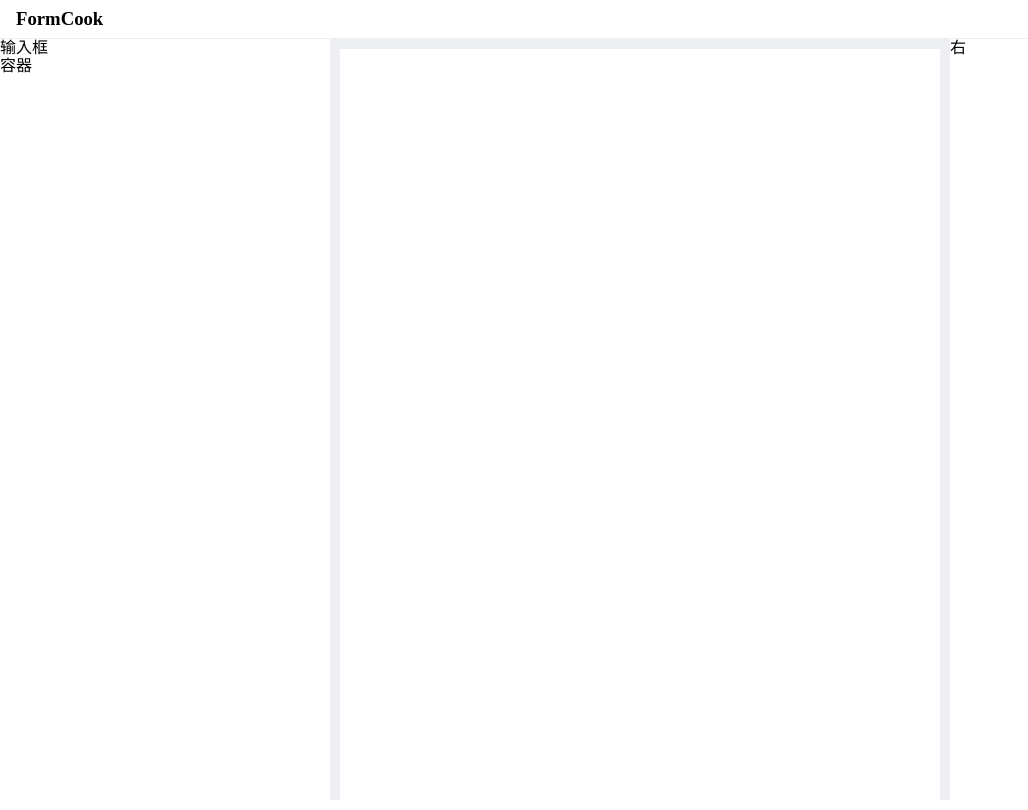
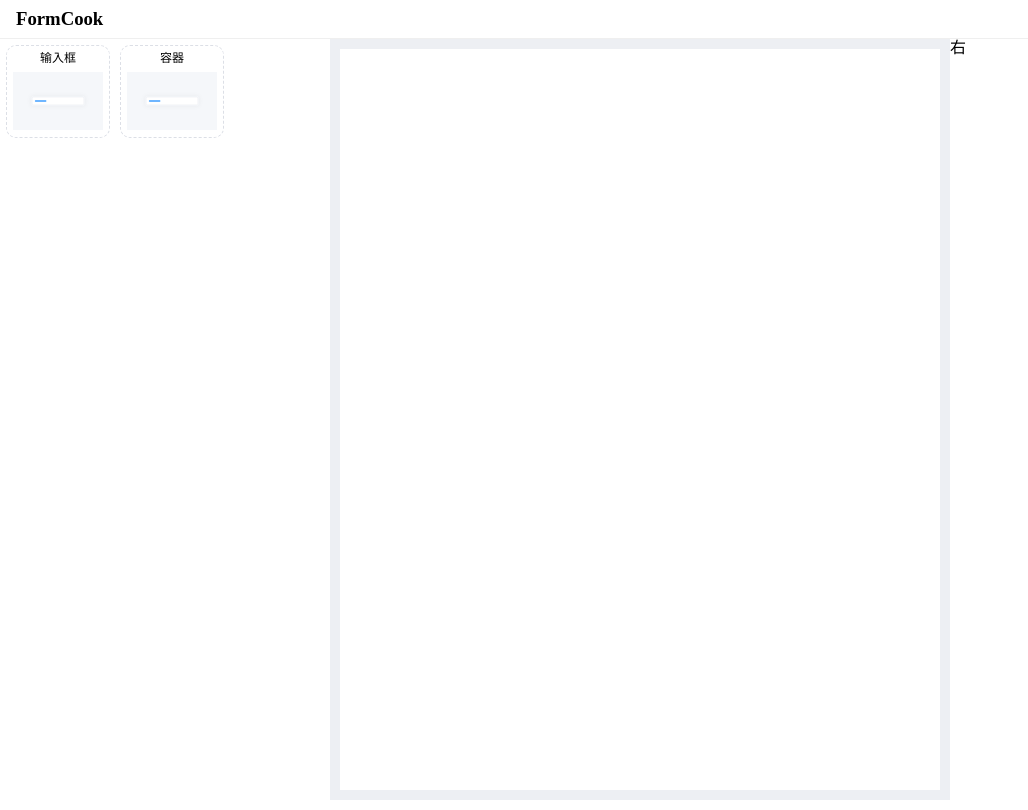
Before and after one commit to is-zhou/form-cook, a Vue app: page / in a window 1280 px wide. Shown: the whole page, without its empty margins (0-1028 px from the left). Built offline with nearby package versions, Linux system fonts and the light colour scheme; the HTML template or start-up script is replaced by a standard one.

Commit message:
style: materials list

```diff
--- a/components.d.ts
+++ b/components.d.ts
@@ -8,6 +8,7 @@ export {}
 /* prettier-ignore */
 declare module 'vue' {
   export interface GlobalComponents {
+    IconInput: typeof import('./src/components/icon/IconInput.vue')['default']
     LeftArea: typeof import('./src/views/cook/components/LeftArea.vue')['default']
     MiddleArea: typeof import('./src/views/cook/components/MiddleArea.vue')['default']
     RightArea: typeof import('./src/views/cook/components/RightArea.vue')['default']
--- /dev/null
+++ b/src/assets/base.css
@@ -0,0 +1,8 @@
+* {
+  box-sizing: border-box;
+}
+.custom_svg {
+  width: 90px;
+  height: 60px;
+  margin-top: 6px;
+}
--- /dev/null
+++ b/src/components/icon/IconInput.vue
@@ -0,0 +1,65 @@
+<template>
+  <svg
+    width="280"
+    height="180"
+    viewBox="0 0 280 180"
+    fill="none"
+    xmlns="http://www.w3.org/2000/svg"
+    data-v-fad7165c=""
+    class="custom_svg"
+  >
+    <g clip-path="url(#clip0_12777_164035)">
+      <rect width="280" height="180" fill="var(--el-fill-color-light)"></rect>
+      <g filter="url(#filter0_d_12777_164035)">
+        <rect x="60" y="78" width="160" height="24" rx="2" fill="var(--el-fill-color-blank)"></rect>
+        <rect
+          x="59.7"
+          y="77.7"
+          width="160.6"
+          height="24.6"
+          rx="2.3"
+          stroke="var(--el-border-color-dark)"
+          stroke-width="0.6"
+        ></rect>
+      </g>
+      <rect x="68" y="88" width="36" height="4" rx="2" fill="var(--el-color-primary)"></rect>
+    </g>
+    <defs>
+      <filter
+        id="filter0_d_12777_164035"
+        x="46.0667"
+        y="64.0671"
+        width="187.867"
+        height="51.8659"
+        filterUnits="userSpaceOnUse"
+        color-interpolation-filters="sRGB"
+      >
+        <feFlood flood-opacity="0" result="BackgroundImageFix"></feFlood>
+        <feColorMatrix
+          in="SourceAlpha"
+          type="matrix"
+          values="0 0 0 0 0 0 0 0 0 0 0 0 0 0 0 0 0 0 127 0"
+          result="hardAlpha"
+        ></feColorMatrix>
+        <feOffset></feOffset>
+        <feGaussianBlur stdDeviation="6.66667"></feGaussianBlur>
+        <feComposite in2="hardAlpha" operator="out"></feComposite>
+        <feColorMatrix
+          type="matrix"
+          values="0 0 0 0 0 0 0 0 0 0 0 0 0 0 0 0 0 0 0.05 0"
+        ></feColorMatrix>
+        <feBlend
+          mode="normal"
+          in2="BackgroundImageFix"
+          result="effect1_dropShadow_12777_164035"
+        ></feBlend>
+        <feBlend
+          mode="normal"
+          in="SourceGraphic"
+          in2="effect1_dropShadow_12777_164035"
+          result="shape"
+        ></feBlend>
+      </filter>
+    </defs>
+  </svg>
+</template>
--- a/src/main.ts
+++ b/src/main.ts
@@ -1,6 +1,9 @@
 import { createApp } from 'vue'
 import { createPinia } from 'pinia'
 import 'normalize.css/normalize.css';
+import 'element-plus/dist/index.css'
+import "@/assets/base.css"
+
 import App from './App.vue'
 import router from './router'
 
--- a/src/materials/form/input.ts
+++ b/src/materials/form/input.ts
@@ -2,7 +2,7 @@ import type { Material } from '@/types/material.ts'
 
 const input: Material = {
   label: '输入框',
-  icon: '',
+  icon: 'IconInput',
   materialContent: {
     id: '',
     componentName: 'input',
--- a/src/views/cook/components/LeftArea.vue
+++ b/src/views/cook/components/LeftArea.vue
@@ -1,8 +1,12 @@
 <script setup lang="ts">
-import { ref } from 'vue'
+import { ref, type Component } from 'vue'
 import VueDraggable from 'vuedraggable'
 import material from '@/materials/index'
 import type { Material } from '@/types/material'
+
+import IconInput from '@/components/icon/IconInput.vue'
+
+const iconMap: { [key: string]: Component } = { IconInput }
 
 const materials = ref<Material[]>([...material.materialFormList, ...material.materialLayoutList])
 
@@ -20,11 +24,12 @@ const pushContentItem = (current: Material) => {
       :sort="false"
       tag="div"
       item-key="label"
+      class="drag_wrap"
     >
       <template #item="{ element }">
-        <div>
+        <div class="material_item">
           <div>{{ element.label }}</div>
-          <div></div>
+          <component :is="iconMap[element.icon] || IconInput"></component>
         </div>
       </template>
     </VueDraggable>
@@ -37,5 +42,24 @@ const pushContentItem = (current: Material) => {
   height: 100%;
   background-color: #fff;
   overflow: auto;
+  padding: 6px;
+  .drag_wrap {
+    display: flex;
+    flex-wrap: wrap;
+    gap: 10px;
+    :hover {
+      cursor: move;
+    }
+    .material_item {
+      display: flex;
+      flex-direction: column;
+      align-items: center;
+
+      border: 1px dashed #dcdfe6;
+      padding: 6px;
+      border-radius: 10px;
+      font-size: 12px;
+    }
+  }
 }
 </style>
--- a/vite.config.ts
+++ b/vite.config.ts
@@ -16,7 +16,7 @@ export default defineConfig({
       imports: ['vue', 'vue-router'],
     }),
     Components({
-      dirs: ['src/views/cook/components'],
+      dirs: ['src/components', 'src/views/cook/components'],
     }),
   ],
   resolve: {
```
